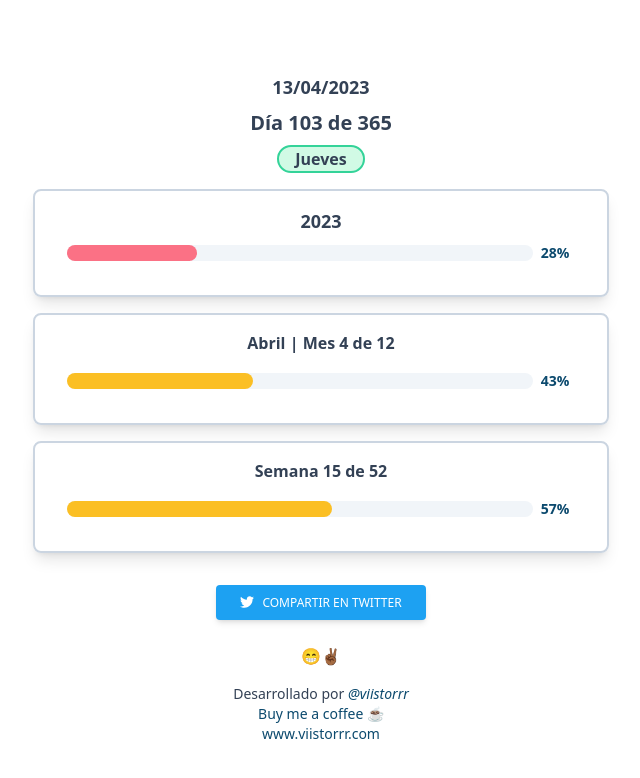
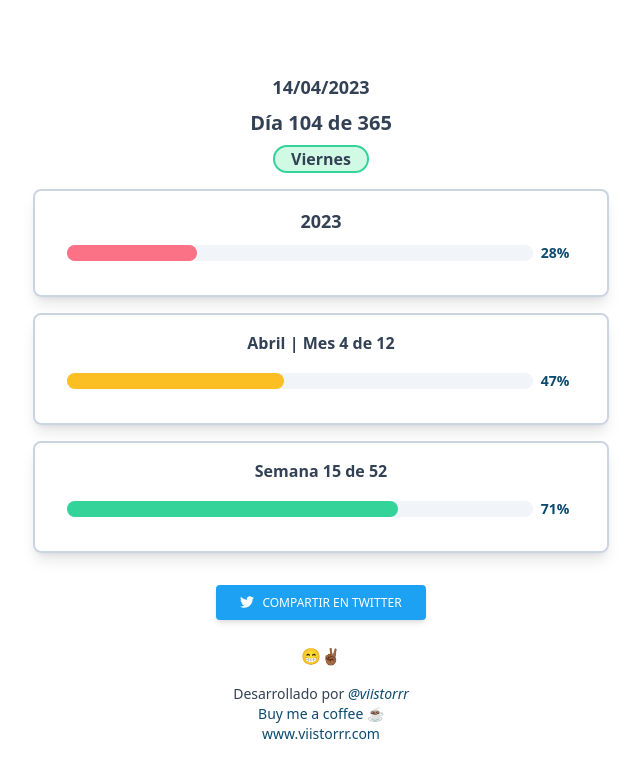
Before and after one commit to Viistorrr/yearprogress, a Next.js app: page / in a window 1280 px wide. Shown: the top 778 px of the page, without its empty margins (319-959 px from the left). Built offline with nearby package versions, Linux system fonts and the light colour scheme; no server answers.

Commit message:
updating day

```diff
--- a/app/page.tsx
+++ b/app/page.tsx
@@ -71,13 +71,13 @@ export default async function Home() {
       {month ? <div className="flex flex-col w-full md:w-1/2 lg:w-1/2 items-center justify-center">
         <div className="py-2">
           <h2 className="flex justify-center text-lg font-bold text-slate-700 py-2">
-            13/04/2023
+            14/04/2023
           </h2>
           <h1 className="text-xl font-bold text-slate-700">
-            Día 103 de 365
+            Día 104 de 365
           </h1>
         </div>
-        <span className="px-4 text-base font-bold bg-emerald-100 rounded-full border-2 border-emerald-400">Jueves</span>
+        <span className="px-4 text-base font-bold bg-emerald-100 rounded-full border-2 border-emerald-400">Viernes</span>
         <div className="w-full  pr-8 pb-8 pl-8">
         <div className="flex flex-col w-full items-center align-center justify-center border-2 rounded-lg border-slate-300 pt-2 pr-8 pb-8 pl-8 shadow-lg mt-4 hover:pr-6 hover:pr-b6 hover:pl-6 hover:shadow-xl">
             <h1 className="text-lg font-bold text-slate-700 py-2">
@@ -106,15 +106,15 @@ export default async function Home() {
               <div className="flex items-center w-11/12 bg-slate-100 rounded-full h-4">
                 <div
                   className={`flex items-center justify-center py-2 ${getColor(
-                    getMonthPercent(4, 12)
+                    getMonthPercent(4, 14)
                   )} h-4 rounded-full`}
                   style={{
-                    width: getMonthPercent(4, 12).toString() + "%",
+                    width: getMonthPercent(4, 14).toString() + "%",
                   }}
                 ></div>
               </div>
               <h1 className="w-1/12 pl-2 pr-8 font-bold items-center text-sm text-sky-900">
-              {getMonthPercent(4, 13).toFixed(0)}%
+              {getMonthPercent(4, 14).toFixed(0)}%
               </h1>
             </div>
           </div>
@@ -127,15 +127,15 @@ export default async function Home() {
               <div className="flex items-center w-11/12 bg-slate-100 rounded-full h-4">
                 <div
                     className={`flex items-center justify-center py-2 ${getColor(
-                      57
+                      71
                     )} h-4 rounded-full`}
                   style={{
-                    width: "57%"
+                    width: "71%"
                   }}
                 ></div>
               </div>
               <h1 className="w-1/12 pl-2 pr-8 font-bold items-center text-sm text-sky-900">
-              57%
+              71%
               </h1>
             </div>
           </div>
```
